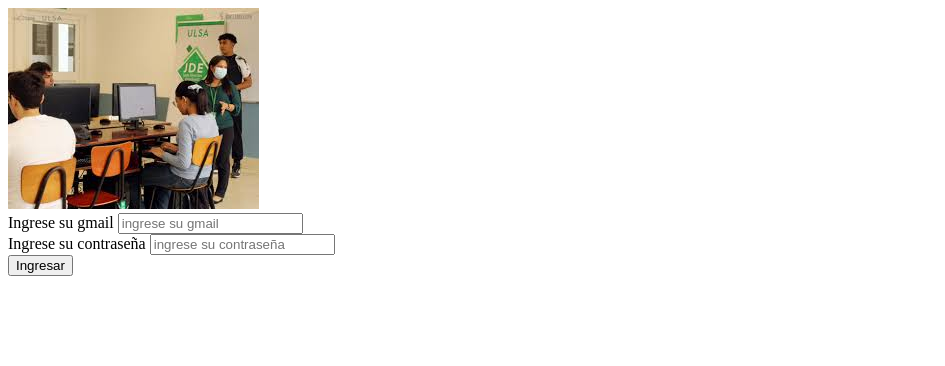
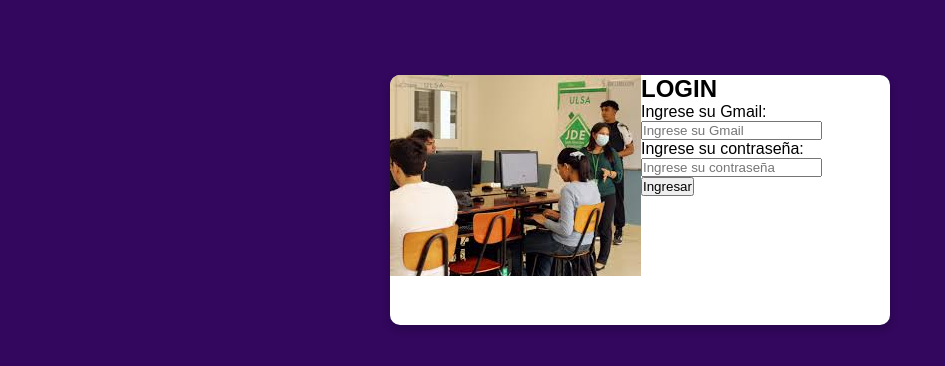
Before and after one commit to GOTENSSLOw/examen, a plain HTML site: page index.html in a window 1280 px wide. Shown: the whole page, without its empty margins (0-945 px from the left). Drawn offline with Linux system fonts and the light colour scheme.

Commit message:
correcion de errores de titulo no lo tiraba

```diff
--- a/index.html
+++ b/index.html
@@ -1,33 +1,37 @@
 <!DOCTYPE html>
-<html lang = "en">
+<html lang="en">
 <head>
-    <meta charset = "UTF-8">
-    <meta name = "viewport" content = "width=device-width, initial-scale=1.0">
-    <title>Examen Html</title>
-    <link rel = "stylesheet" href = "style.css">
+    <meta charset="UTF-8">
+    <meta name="viewport" content="width=device-width, initial-scale=1.0">
+    <title>Examen HTML</title>
+    <link rel="stylesheet" href="style.css">
 </head>
 <body>
     <div class="container">
-        <div class="rigth-panel">
+        <!-- Panel derecho -->
+        <div class="right-panel">
             <div class="overlay">
                 <div class="graphic">
                     <img src="img/images.jpeg" alt="Graphic">
                 </div>
             </div>
         </div>
+
+        <!-- Panel izquierdo -->
         <div class="left-panel">
-            <title>LOGIN</title>
+            <h2>LOGIN</h2>
             <form>
                 <div class="input-group">
-                    <lavel for ="usuario">Ingrese su gmail</lavel>
-                    <input type="text" id="usuario" name="usuario" placeholder="ingrese su gmail">
+                    <label for="usuario">Ingrese su Gmail:</label>
+                    <input type="email" id="usuario" name="usuario" placeholder="Ingrese su Gmail" required>
                 </div>
                 <div class="input-group">
-                    <lavel for ="contraseña">Ingrese su contraseña</lavel>
-                    <input type="password" id="contraseña" name="contraseña" placeholder="ingrese su contraseña">
+                    <label for="contraseña">Ingrese su contraseña:</label>
+                    <input type="password" id="contraseña" name="contraseña" placeholder="Ingrese su contraseña" required>
                 </div>
                 <button type="submit">Ingresar</button>
             </form>
         </div>
     </div>
 </body>
+</html>
--- a/style.css
+++ b/style.css
@@ -0,0 +1,24 @@
+* {
+    margin: 0;
+    padding: 0;
+    box-sizing: border-box;
+    font-family: 'arial', sans-serif;
+}
+
+body {
+    display: flex;
+    justify-content: center;
+    align-items: center;
+    height: 50vh;
+    background-color: #32075d;
+}
+
+.container {
+    display: flex;
+    width: 500px;
+    height: 250px;
+    background: white;
+    border-radius: 10px;
+    overflow: hidden;
+    box-shadow: 0 4px 8px rgba(0, 0, 0, 0.2);
+}
```
